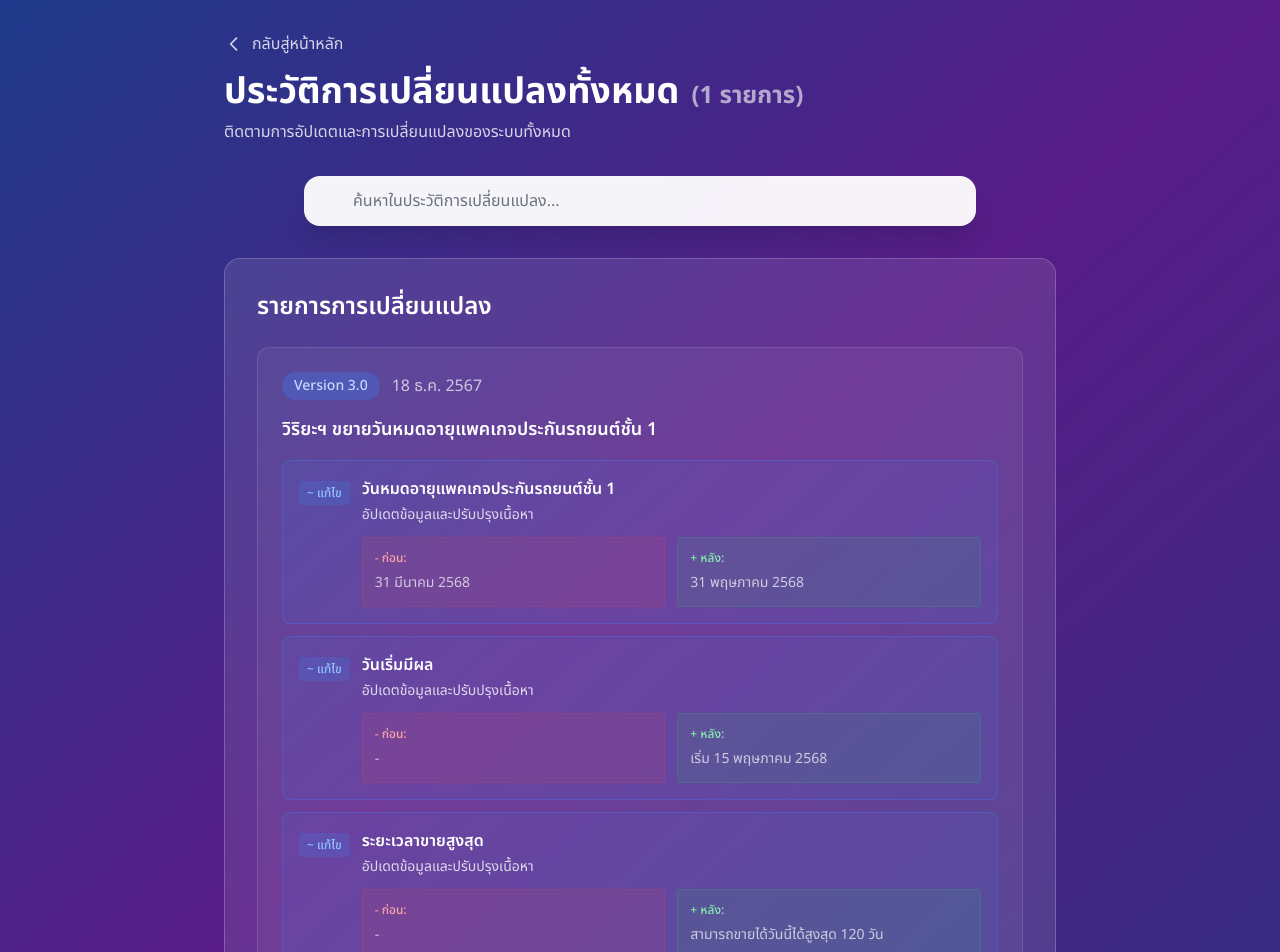
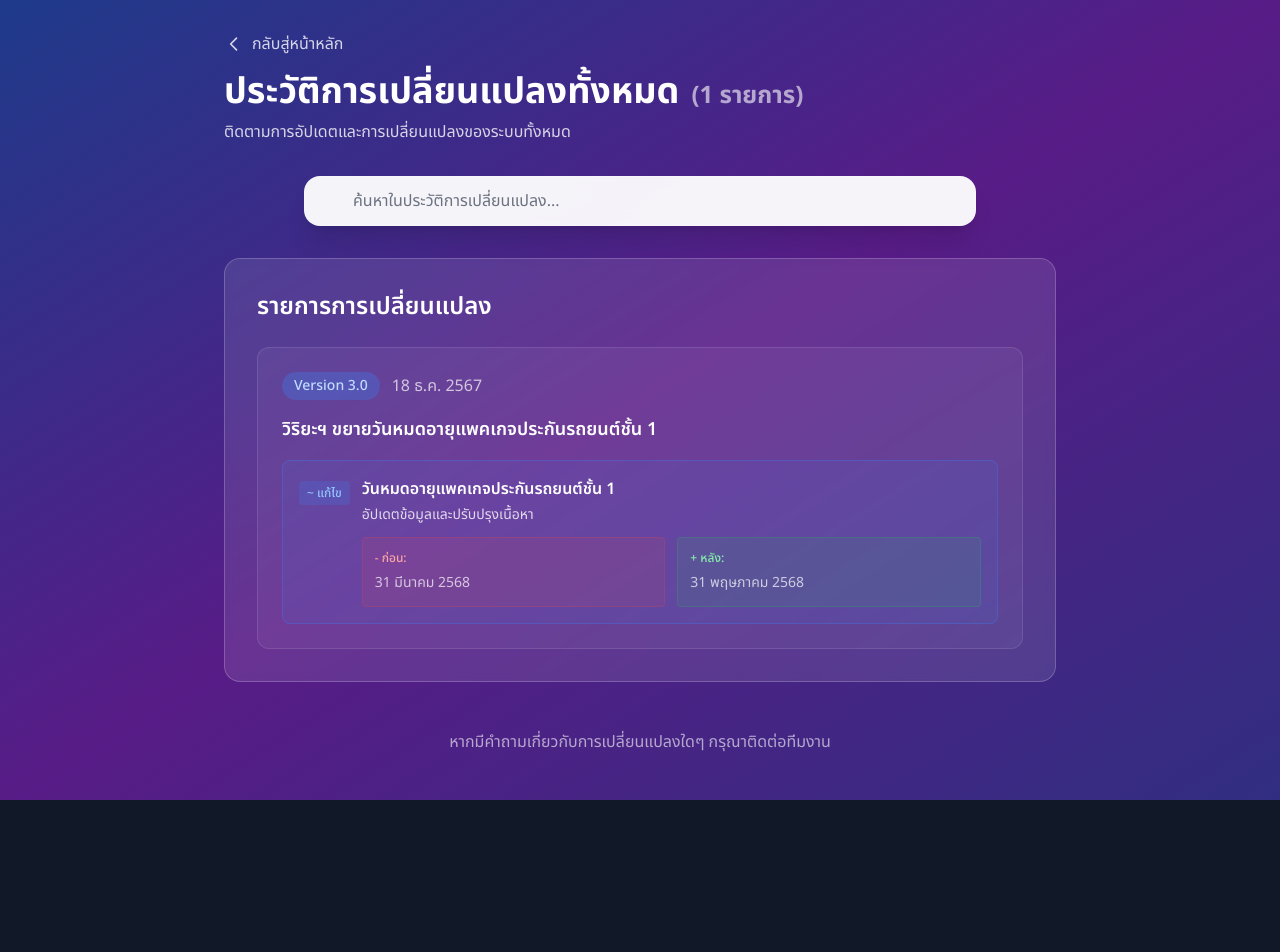
Before and after one commit to Jamesktp000/weekend-hckthn, a Next.js app in the folder frontend/: page /changelog in a window 1280 px wide. Shown: the top 952 px of the page. After the commit the page ends 800 px from the top, so only its background shows below. Built offline with nearby package versions, Linux system fonts and the light colour scheme.

Commit message:
feat: Remove outdated fields from car insurance change log

```diff
--- a/frontend/src/data/mockData.ts
+++ b/frontend/src/data/mockData.ts
@@ -406,16 +406,6 @@ export const changeLog: ChangeLogEntry[] = [
         field: 'วันหมดอายุแพคเกจประกันรถยนต์ชั้น 1',
         from: '31 มีนาคม 2568',
         to: '31 พฤษภาคม 2568'
-      },
-      {
-        field: 'วันเริ่มมีผล',
-        from: '-',
-        to: 'เริ่ม 15 พฤษภาคม 2568'
-      },
-      {
-        field: 'ระยะเวลาขายสูงสุด',
-        from: '-',
-        to: 'สามารถขายได้วันนี้ได้สูงสุด 120 วัน'
       }
     ]
   }
```
